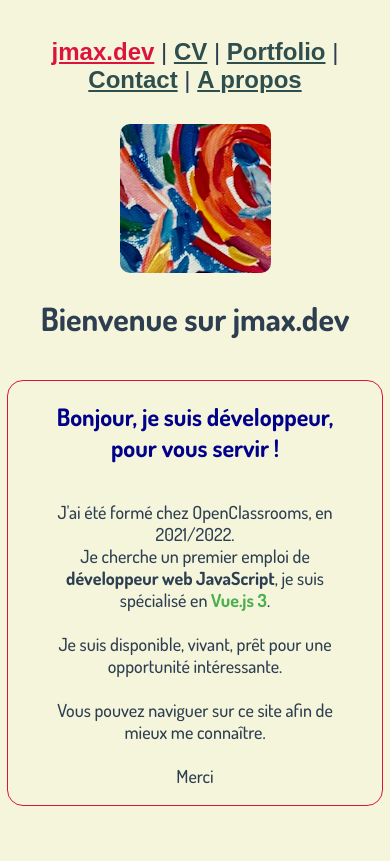
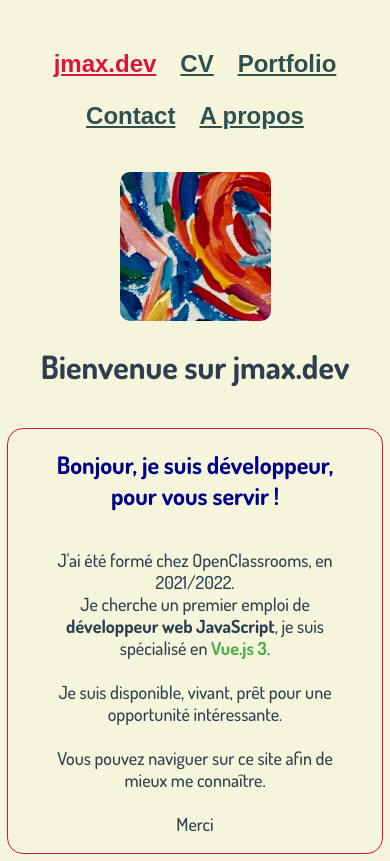
Before and after one commit to jmcob/jmax.dev, a Vue app: page / in a window 390 px wide. Built offline with nearby package versions, Linux system fonts and the light colour scheme; a web font is replaced by a local one.

Commit message:
NavBar mobile

```diff
--- a/src/components/NavBar.vue
+++ b/src/components/NavBar.vue
@@ -1,10 +1,12 @@
 <template>
   <nav>
-    <router-link to="/">jmax.dev</router-link> |
-    <router-link to="/cv">CV</router-link> |
-    <router-link to="/portfolio">Portfolio</router-link> |
-    <router-link to="/contact">Contact</router-link> |
-    <router-link to="/about">A propos</router-link>
+    <div class="router"><router-link to="/">jmax.dev</router-link></div>
+    <div class="router"><router-link to="/cv">CV</router-link></div>
+    <div class="router">
+      <router-link to="/portfolio">Portfolio</router-link>
+    </div>
+    <div class="router"><router-link to="/contact">Contact</router-link></div>
+    <div class="router"><router-link to="/about">A propos</router-link></div>
   </nav>
 </template>
 
@@ -13,3 +15,14 @@ export default {
   name: "NavBar",
 };
 </script>
+<style scoped>
+nav {
+  display: flex;
+  flex-direction: row;
+  justify-content: center;
+  flex-wrap: wrap;
+}
+.router {
+  margin: 12px;
+}
+</style>
```
